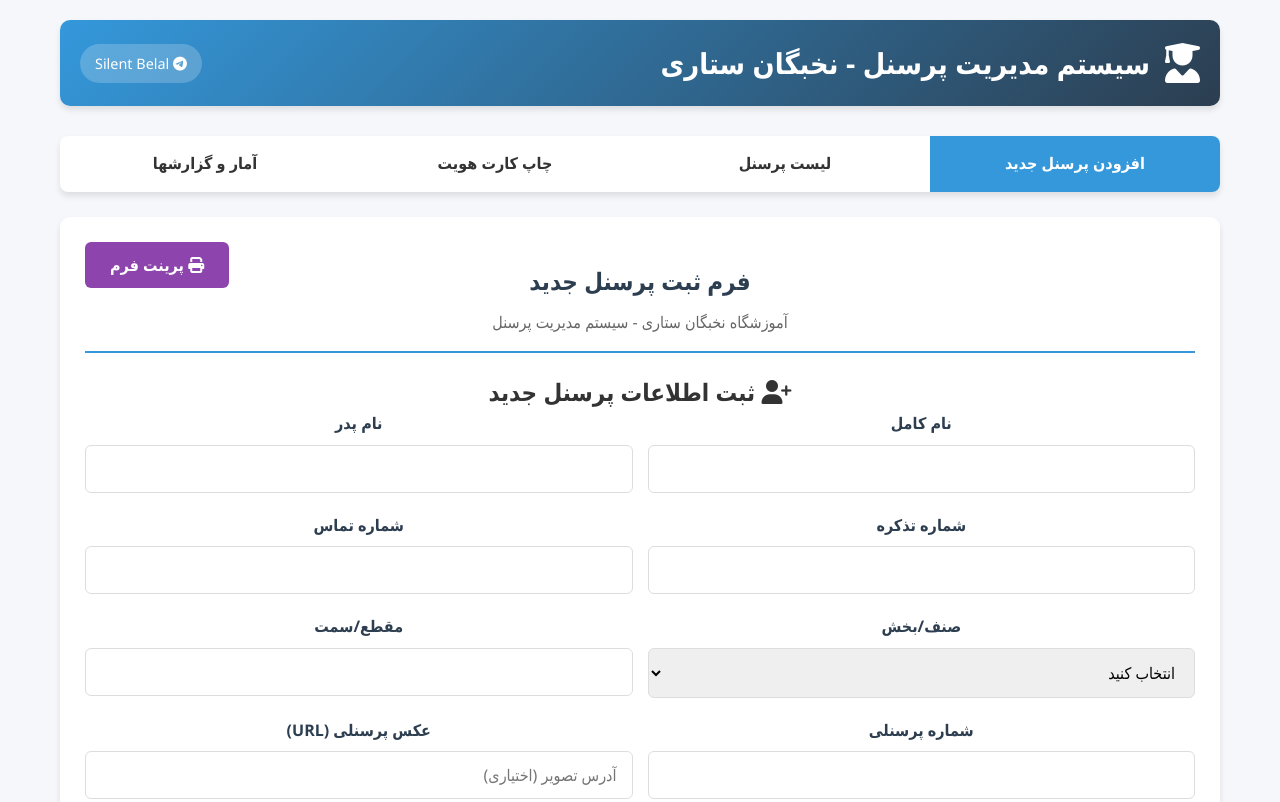
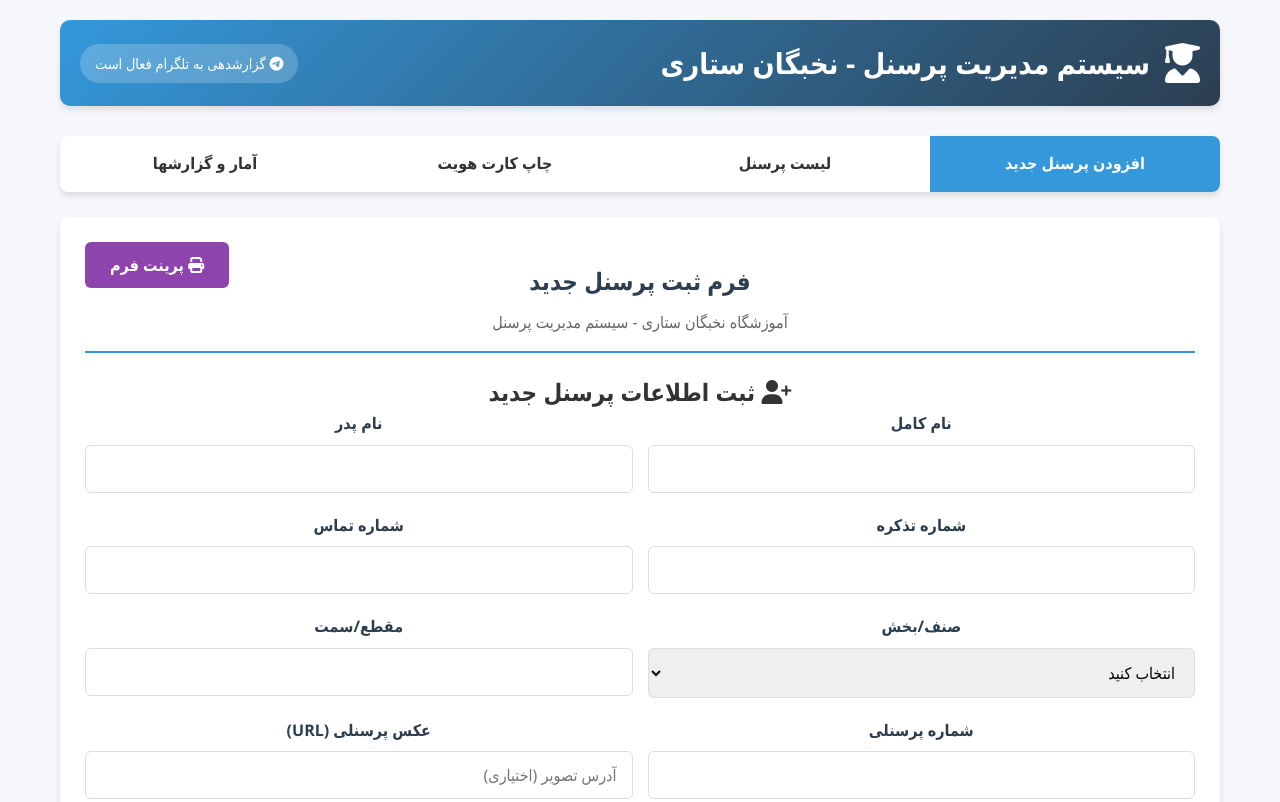
Before and after one commit to Bellalyaqoobi/salaam, a plain HTML site: page p1/index.html in a window 1280 px wide. Shown: the top 802 px of the page. Drawn offline with Linux system fonts and the light colour scheme.

Commit message:
Update index.html

```diff
--- a/p1/index.html
+++ b/p1/index.html
@@ -4,9 +4,9 @@
     <meta charset="UTF-8">
     <meta name="viewport" content="width=device-width, initial-scale=1.0">
     <title>سیستم مدیریت پرسنل - نخبگان ستاری</title>
+    <link rel="stylesheet" href="https://cdnjs.cloudflare.com/ajax/libs/font-awesome/6.4.0/css/all.min.css">
     <link rel="stylesheet" href="style.css">
     <script src="script.js"></script>
-    <link rel="stylesheet" href="https://cdnjs.cloudflare.com/ajax/libs/font-awesome/6.4.0/css/all.min.css">
 </head>
 <body>
     <div class="container">
@@ -18,7 +18,7 @@
                 </div>
                 <div class="telegram-info">
                     <i class="fab fa-telegram"></i>
-                   Silent Belal
+                    گزارشدهی به تلگرام فعال است
                 </div>
             </div>
         </header>
```
